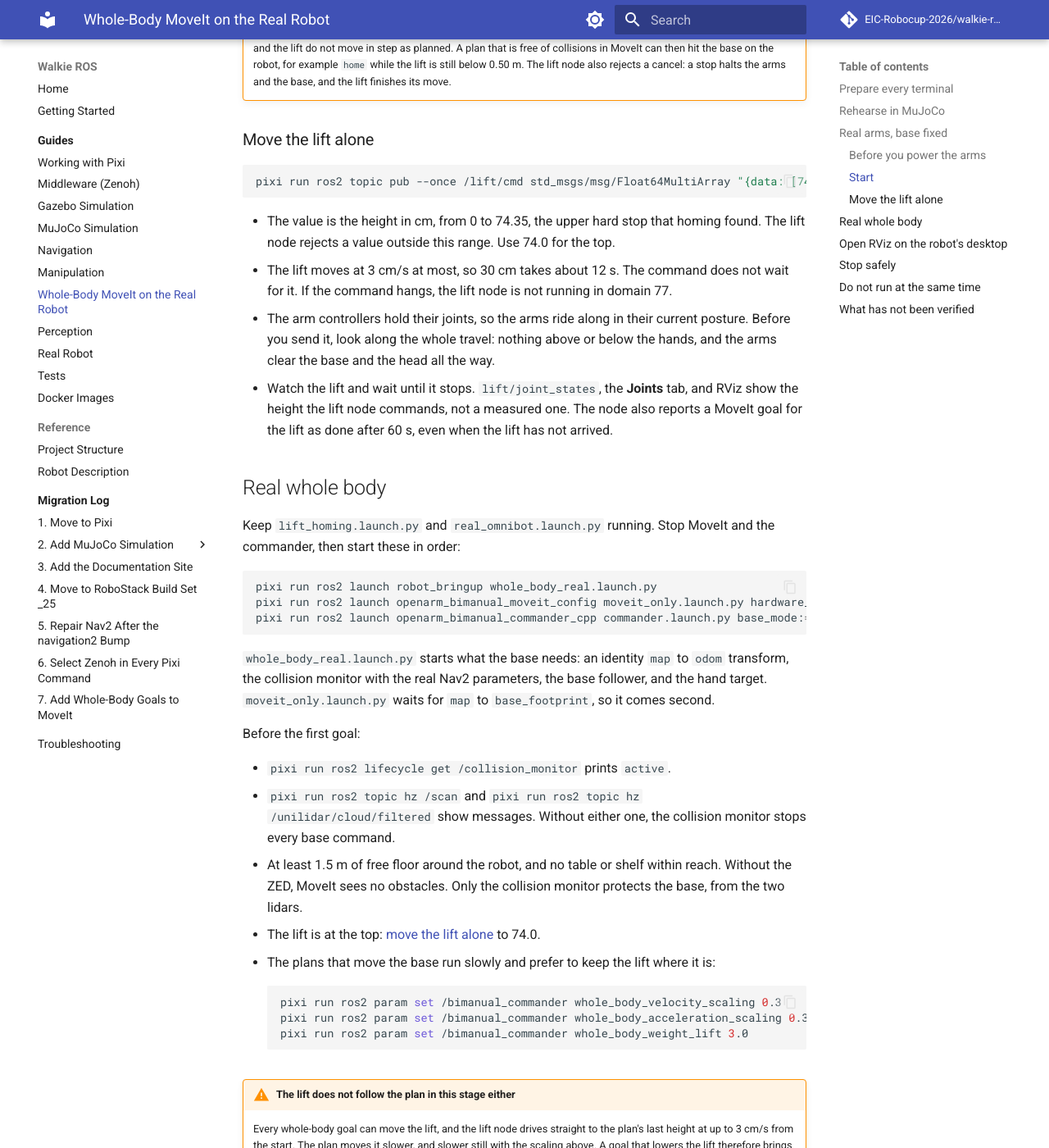
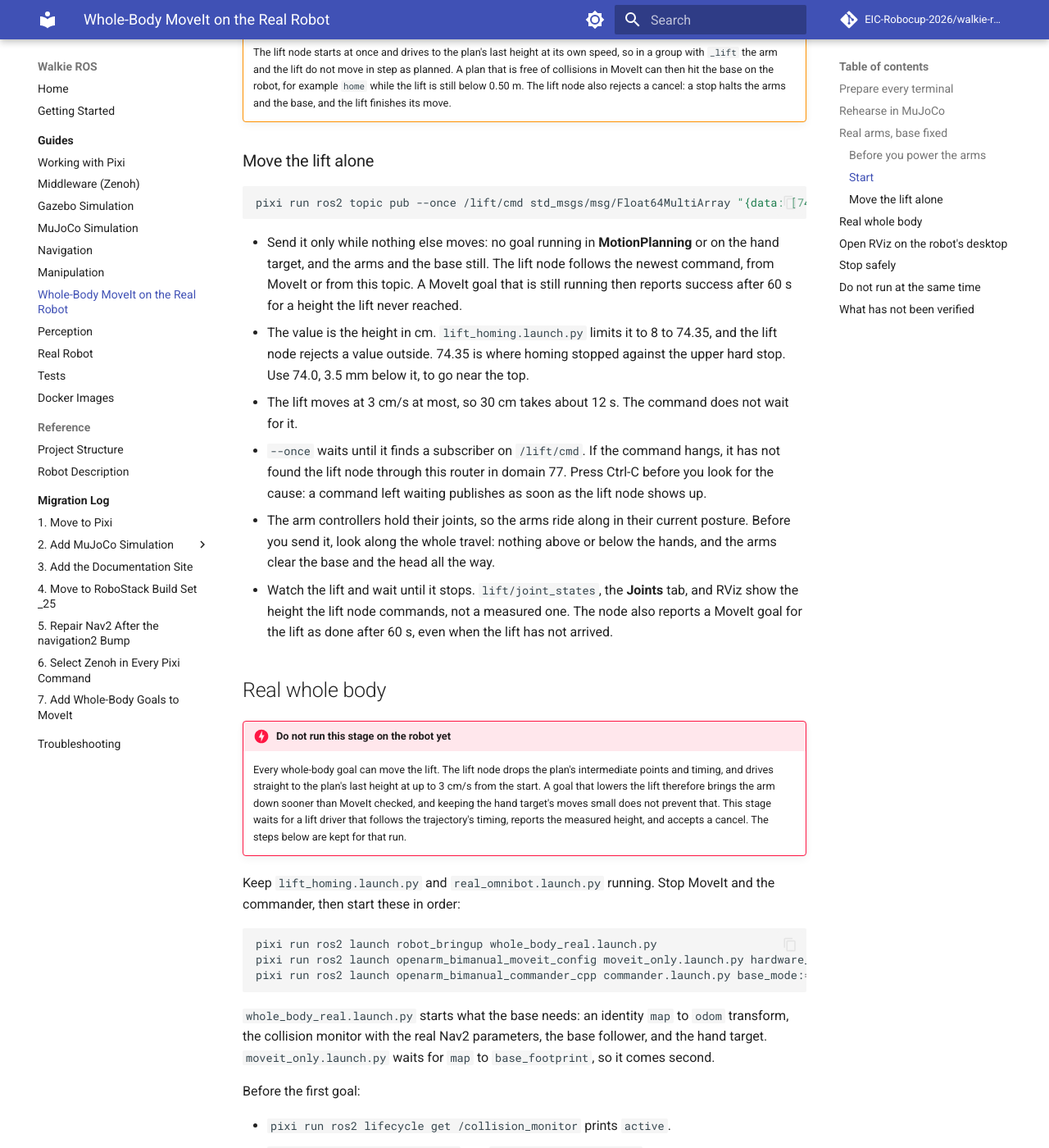
Before and after one commit to EIC-Robocup-2026/walkie-ros, an MkDocs documentation site: the page built from docs/guides/whole-body-real-robot.md, in a window 1280 px wide and 1400 px high, scrolled down 3346 px. Shown: the whole window at 82% size. Built offline with MkDocs 1.6.1 and Material for MkDocs 9.7.7, drawn with Linux system fonts in a browser that asks for light colours; comment, search, counter and statistics services are not loaded; some of the changed text lies outside the part shown.

Commit message:
docs: hold back real whole-body goals until the lift follows the plan

````diff
--- a/docs/guides/whole-body-real-robot.md
+++ b/docs/guides/whole-body-real-robot.md
@@ -9,7 +9,8 @@ the last one behaves:
 2. [Real arms, base fixed](#real-arms-base-fixed). The arms and the lift move.
    MoveIt does not command the base, but the wheels stay powered.
 3. [Real whole body](#real-whole-body). The base, the lift, and one arm move
-   together.
+   together. Hold this stage back for now: the lift does not follow the plan's
+   timing yet.
 
 !!! warning "Whole-body goals have not run on the real robot"
     Stage 3 is tested only with MuJoCo in place of the hardware (see
@@ -187,12 +188,19 @@ whole-body goals.
 pixi run ros2 topic pub --once /lift/cmd std_msgs/msg/Float64MultiArray "{data: [74.0]}"
 ```
 
-- The value is the height in cm, from 0 to 74.35, the upper hard stop that
-  homing found. The lift node rejects a value outside this range. Use 74.0 for
-  the top.
+- Send it only while nothing else moves: no goal running in **MotionPlanning**
+  or on the hand target, and the arms and the base still. The lift node follows
+  the newest command, from MoveIt or from this topic. A MoveIt goal that is still
+  running then reports success after 60 s for a height the lift never reached.
+- The value is the height in cm. `lift_homing.launch.py` limits it to 8 to 74.35,
+  and the lift node rejects a value outside. 74.35 is where homing stopped
+  against the upper hard stop. Use 74.0, 3.5 mm below it, to go near the top.
 - The lift moves at 3 cm/s at most, so 30 cm takes about 12 s. The command does
-  not wait for it. If the command hangs, the lift node is not running in
-  domain 77.
+  not wait for it.
+- `--once` waits until it finds a subscriber on `/lift/cmd`. If the command
+  hangs, it has not found the lift node through this router in domain 77. Press
+  Ctrl-C before you look for the cause: a command left waiting publishes as soon
+  as the lift node shows up.
 - The arm controllers hold their joints, so the arms ride along in their current
   posture. Before you send it, look along the whole travel: nothing above or
   below the hands, and the arms clear the base and the head all the way.
@@ -202,6 +210,15 @@ pixi run ros2 topic pub --once /lift/cmd std_msgs/msg/Float64MultiArray "{data:
   lift has not arrived.
 
 ## Real whole body { #real-whole-body }
+
+!!! danger "Do not run this stage on the robot yet"
+    Every whole-body goal can move the lift. The lift node drops the plan's
+    intermediate points and timing, and drives straight to the plan's last height
+    at up to 3 cm/s from the start. A goal that lowers the lift therefore brings
+    the arm down sooner than MoveIt checked, and keeping the hand target's moves
+    small does not prevent that. This stage waits for a lift driver that follows
+    the trajectory's timing, reports the measured height, and accepts a cancel.
+    The steps below are kept for that run.
 
 Keep `lift_homing.launch.py` and `real_omnibot.launch.py` running. Stop MoveIt and
 the commander, then start these in order:
@@ -226,27 +243,13 @@ Before the first goal:
 - At least 1.5 m of free floor around the robot, and no table or shelf within
   reach. Without the ZED, MoveIt sees no obstacles. Only the collision monitor
   protects the base, from the two lidars.
-- The lift is at the top: [move the lift alone](#move-the-lift-alone) to 74.0.
-- The plans that move the base run slowly and prefer to keep the lift where it
-  is:
+- The lift is near the top: [move the lift alone](#move-the-lift-alone) to 74.0.
+- The plans that move the base run slowly:
 
     ```bash
     pixi run ros2 param set /bimanual_commander whole_body_velocity_scaling 0.3
     pixi run ros2 param set /bimanual_commander whole_body_acceleration_scaling 0.3
-    pixi run ros2 param set /bimanual_commander whole_body_weight_lift 3.0
     ```
-
-!!! warning "The lift does not follow the plan in this stage either"
-    Every whole-body goal can move the lift, and the lift node drives straight to
-    the plan's last height at up to 3 cm/s from the start. The plan moves it
-    slower, and slower still with the scaling above. A goal that lowers the lift
-    therefore brings the arm down sooner than MoveIt checked. The lift weight
-    applies only to plans that move the base, not to the first try with the arm
-    and the lift alone. Keep lift travel small: start each goal from
-    **Snap to left hand** and drag the box forward or sideways, not down. When
-    the lift moves during a goal, watch the arm near the base and cut the power
-    if it closes in. Stage 3 carries this risk until the lift node follows the
-    plan's timing.
 
 Then, with the hand target (the RViz fixed frame is `map`):
 
@@ -354,7 +357,8 @@ As of 2026-11-19:
 - The staged stop in [Stop safely](#stop-safely), the lift alone through
   `/lift/cmd` and then `both_arms` to `home`, has not run on the robot.
 - The lift node does not follow a plan's timing and rejects a cancel. Stage 2
-  avoids this with the groups without `_lift`. Stage 3 cannot, see its warning.
+  avoids this with the groups without `_lift`. Stage 3 cannot, so it waits for a
+  new lift driver.
 - The rehearsal ran on the robot computer without windows. RViz has not been
   opened on its desktop.
 - How the arms and the lift behave when their motors turn off.
--- a/docs/migrations/07-whole-body-moveit.md
+++ b/docs/migrations/07-whole-body-moveit.md
@@ -27,8 +27,8 @@ pulling. For day-to-day use, read
   is now solved by IK first, and can end in a different arm configuration than before
   (added 2026-11-14, `ik_first_enable` turns it off, see
   [IK first for arm pose goals](#ik-first-for-arm-pose-goals)). Whole-body goals have not
-  run on the real robot. Keep `base_mode:=fixed` there, except for a supervised first run
-  that follows [Whole-Body MoveIt on the Real Robot](../guides/whole-body-real-robot.md).
+  run on the real robot. Keep `base_mode:=fixed` there until the lift driver follows the
+  trajectory's timing, see [Whole-Body MoveIt on the Real Robot](../guides/whole-body-real-robot.md).
 - **Added 2026-11-16:** weights that rank the sampled base poses of a whole-body goal, a
   rest posture, and a hand target to drag in RViz. The defaults pick the same base pose
   as before. See
@@ -437,7 +437,9 @@ and the commander:
 - `whole_body_marker`, the hand target (`use_marker:=true`).
 
 The steps of a first run, from a rehearsal in MuJoCo to the whole robot, are in
-[Whole-Body MoveIt on the Real Robot](../guides/whole-body-real-robot.md).
+[Whole-Body MoveIt on the Real Robot](../guides/whole-body-real-robot.md). Its last stage,
+whole-body goals on the robot, waits for a lift driver that follows the trajectory's
+timing (see the known limits in [Still open](#still-open)).
 
 ??? info "Why a launch file, and why these choices"
     - **YAML anchors.** `nav2_mppi_walkie_params.yaml` uses anchors. `ros2 run` with
@@ -678,8 +680,9 @@ Known limits:
   own driver, which rejects a cancel and drives to the plan's last height at its own speed.
   Its joint state is the commanded profile, not a measured height. A whole-body goal that
   lowers the lift can therefore bring the arm down sooner than MoveIt checked. The guide
-  keeps lift travel small and moves the lift alone through `/lift/cmd`. A lift driver that
-  follows the trajectory's timing would close this, and is not built.
+  moves the lift alone through `/lift/cmd` and holds its whole-body stage back. A lift
+  driver that follows the trajectory's timing, reports the measured height, and accepts a
+  cancel would close this, and is not built.
 - The demo's `table_clearance_m` and `deep_column_gap_m` ignore the base heading, so they are
   only rough numbers. `table_clearance_m` was 0.14 m in one run and -0.02 m in the run before
   it. No contact was seen, but the box pose is not recorded.
````
Also changed, not shown: docs/guides/manipulation.md (+1 -1 lines).
